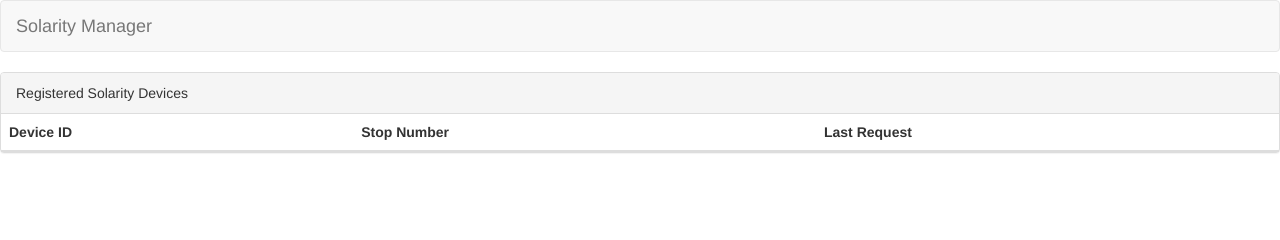
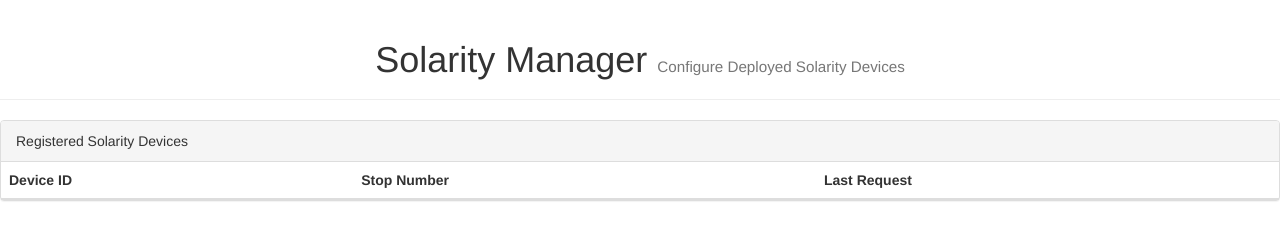
Before and after one commit to zkaarvik/solarity-manager, a website: page public/index.html in a window 1280 px wide. Drawn offline with nearby package versions, Linux system fonts and the light colour scheme; no server answers.

Commit message:
Zach: Style updates

```diff
--- a/public/index.html
+++ b/public/index.html
@@ -23,9 +23,9 @@
     <script src="js/services.js"></script>
     <script src="js/main.js"></script>
 
-    <nav class="navbar navbar-default">
-        <a class="navbar-brand" href="#">Solarity Manager</a>
-    </nav>
+    <div class="page-header text-center">
+        <h1>Solarity Manager <small><small>Configure Deployed Solarity Devices</small></small></h1>
+    </div>
 
     <div class="panel panel-default">
         <!-- Default panel contents -->
```
